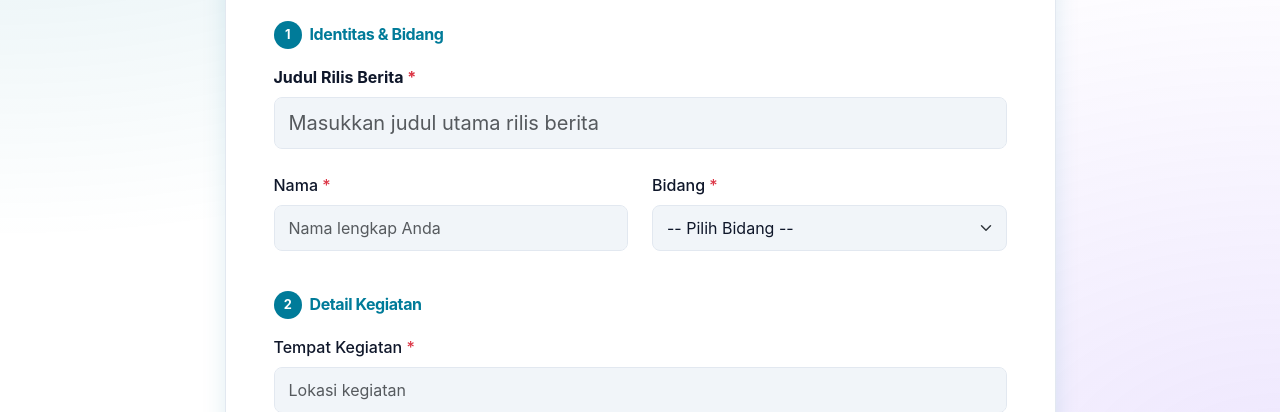
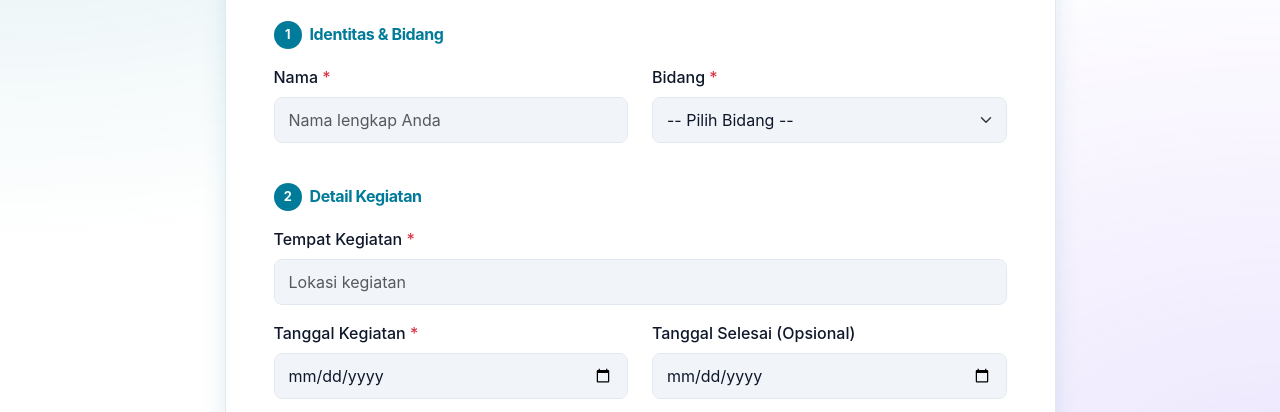
Before and after one commit to vebyariskaa/plnkomunikasimedia, a website: page public/rilis.html in a window 1280 px wide. Shown: the part 325-737 px from the top of the page. Drawn offline with nearby package versions, Linux system fonts and the light colour scheme; no server answers.

Commit message:
feat: move title creation strictly to admin, remove from user form

```diff
--- a/public/js/rilis.js
+++ b/public/js/rilis.js
@@ -306,7 +306,7 @@ document.addEventListener('DOMContentLoaded', () => {
     formData.append('tipePermohonan', 'Rilis Berita');
     formData.append('namaPemohon', document.getElementById('namaPemohon').value.trim());
     formData.append('bidang', document.getElementById('bidang').value.trim());
-    formData.append('namaKegiatan', document.getElementById('namaKegiatan').value.trim());
+    formData.append('namaKegiatan', 'Menunggu Judul dari Admin');
     formData.append('tempatKegiatan', document.getElementById('tempatKegiatan').value.trim());
     formData.append('tanggalKegiatan', document.getElementById('tanggalKegiatan').value);
     if (document.getElementById('tanggalSelesai') && document.getElementById('tanggalSelesai').value) {
--- a/public/rilis.html
+++ b/public/rilis.html
@@ -311,12 +311,6 @@
                 <span class="step-number">1</span> Identitas & Bidang
               </h6>
 
-              <div class="mb-4">
-                <label for="namaKegiatan" class="form-label fw-bold">Judul Rilis Berita <span class="text-danger">*</span></label>
-                <input type="text" class="form-control form-control-lg" id="namaKegiatan" placeholder="Masukkan judul utama rilis berita" required>
-                <div class="invalid-feedback">Judul rilis berita wajib diisi.</div>
-              </div>
-
               <div class="row">
                 <div class="col-md-6 mb-3">
                   <label for="namaPemohon" class="form-label">Nama <span class="text-danger">*</span></label>
```
